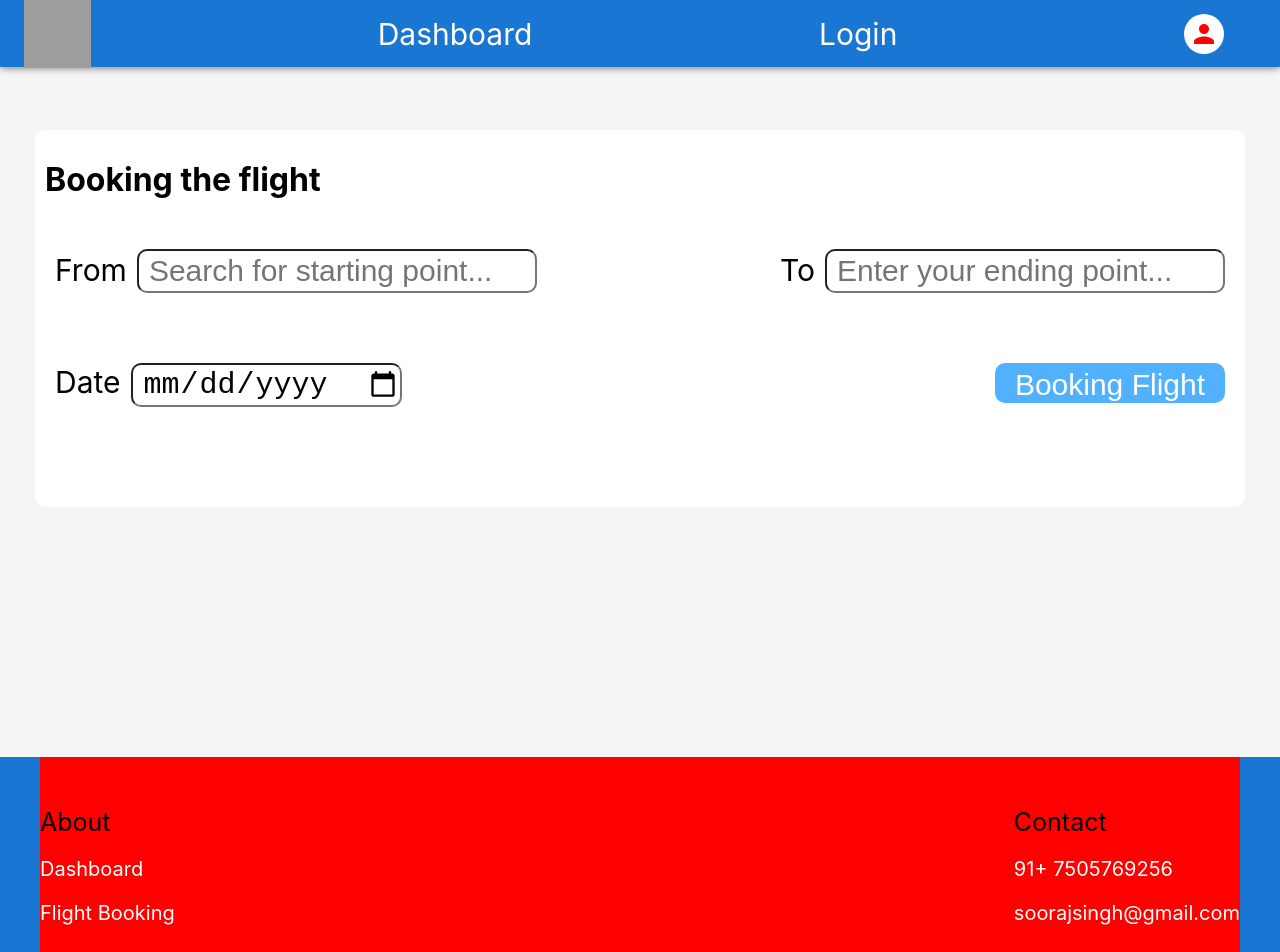
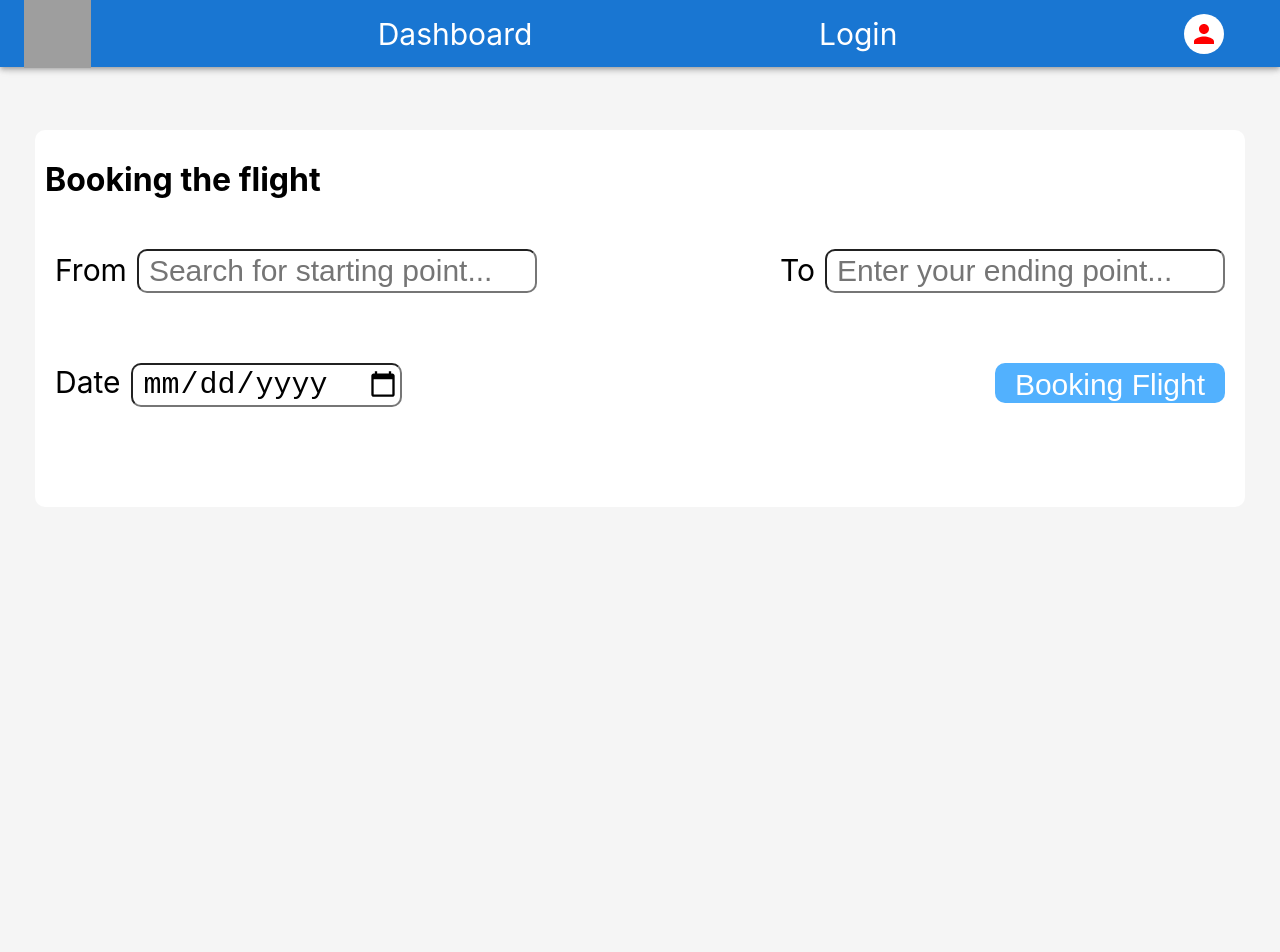
Before and after one commit to soorajsin/Flight, a React (Create React App) app in the folder client/: page / in a window 1280 px wide. Shown: the top 952 px of the page. After the commit the page ends 800 px from the top, so only its background shows below. Built offline with nearby package versions, Linux system fonts and the light colour scheme; no server answers; grey boxes are pictures that could not be loaded.

Commit message:
Update App.js
Upload

```diff
--- a/client/src/App.js
+++ b/client/src/App.js
@@ -1,7 +1,6 @@
 import "./App.css";
 import { BrowserRouter, Routes, Route } from "react-router-dom";
 import NavbarTab from "./Components/Navbar/NavbarTab";
-import FooterTab from "./Components/Footer/FooterTab";
 import Booking from "./Components/FlightBook/Booking";
 import Dash from "./Components/Dashboard/Dash";
 import Register from "./Components/Account/Register";
@@ -21,7 +20,6 @@ function App() {
           <Route path="/login" element={<Login/>}/>
           <Route path="*" element={<AnotherTab/>}/>
         </Routes>
-        <FooterTab />
       </BrowserRouter>
     </>
   );
```
